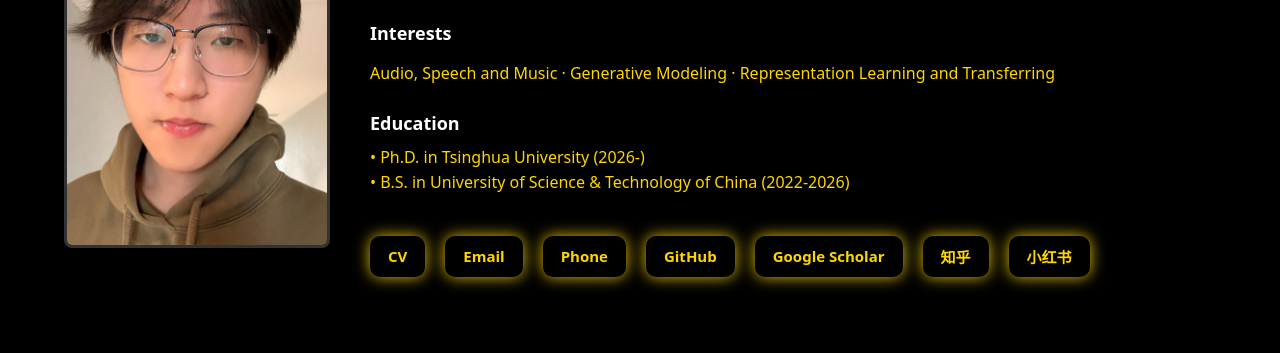
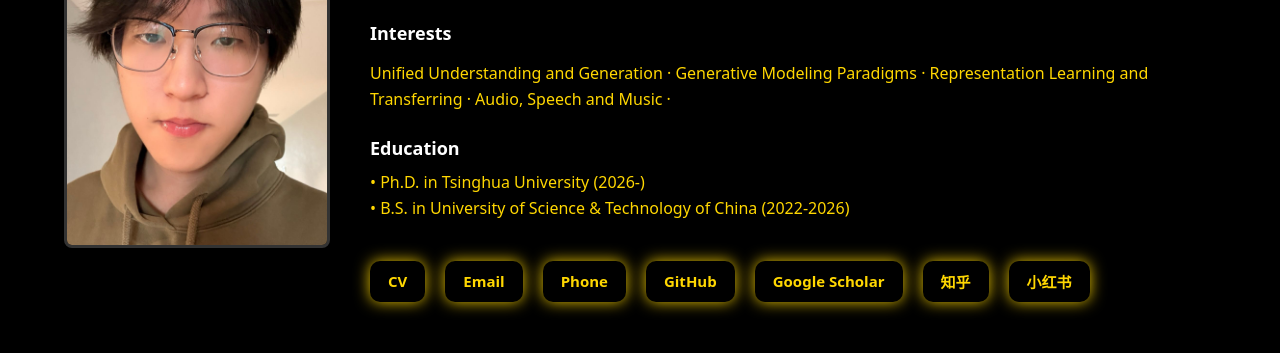
Before and after one commit to ivcylc/ivcylc.github.io, a plain HTML site: page index.html in a window 1280 px wide. Shown: the part 305-658 px from the top of the page. Drawn offline with Linux system fonts and the light colour scheme.

Commit message:
Update index.html

```diff
--- a/index.html
+++ b/index.html
@@ -163,7 +163,7 @@
 
         <section>
           <h2>Interests</h2>
-          <p>Audio, Speech and Music · Generative Modeling · Representation Learning and Transferring</p>
+          <p>Unified Understanding and Generation · Generative Modeling Paradigms · Representation Learning and Transferring · Audio, Speech and Music · </p>
         </section>
 
         <section>
```
